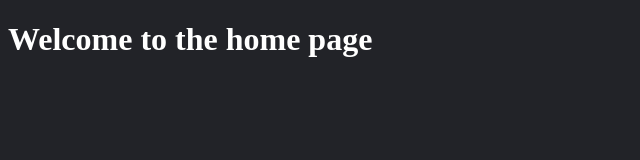
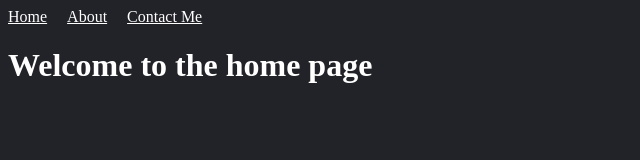
Before and after one commit to bst003/basic-node-site, a website: page public/index.html in a window 1280 px wide. Shown: the whole page, without its empty margins (0-640 px from the left). Drawn offline with Linux system fonts and the light colour scheme.

Commit message:
Add nav and nav stylings

```diff
--- a/public/css/style.css
+++ b/public/css/style.css
@@ -2,3 +2,17 @@ body{
     background-color: #222328;
     color: #fff;
 }
+
+nav ul{
+    display: flex;
+    flex-wrap: wrap;
+    row-gap: 12px;
+    column-gap: 20px;
+    list-style-type: none;
+    padding: 0px;
+    margin: 0px 0px 20px;
+}
+
+nav ul a{
+    color: #fff;
+}
--- a/public/index.html
+++ b/public/index.html
@@ -7,6 +7,19 @@
     <link rel="stylesheet" href="./css/style.css" />
   </head>
   <body>
+    <nav>
+      <ul>
+        <li>
+          <a href="/"> Home </a>
+        </li>
+        <li>
+          <a href="/about.html"> About </a>
+        </li>
+        <li>
+          <a href="/contact-me.html"> Contact Me </a>
+        </li>
+      </ul>
+    </nav>
     <h1>Welcome to the home page</h1>
   </body>
 </html>
```
Also changed, not shown: main.js (+0 -18 lines), public/404.html (+13 -0 lines), public/about.html (+13 -0 lines), public/contact-me.html (+13 -0 lines).
